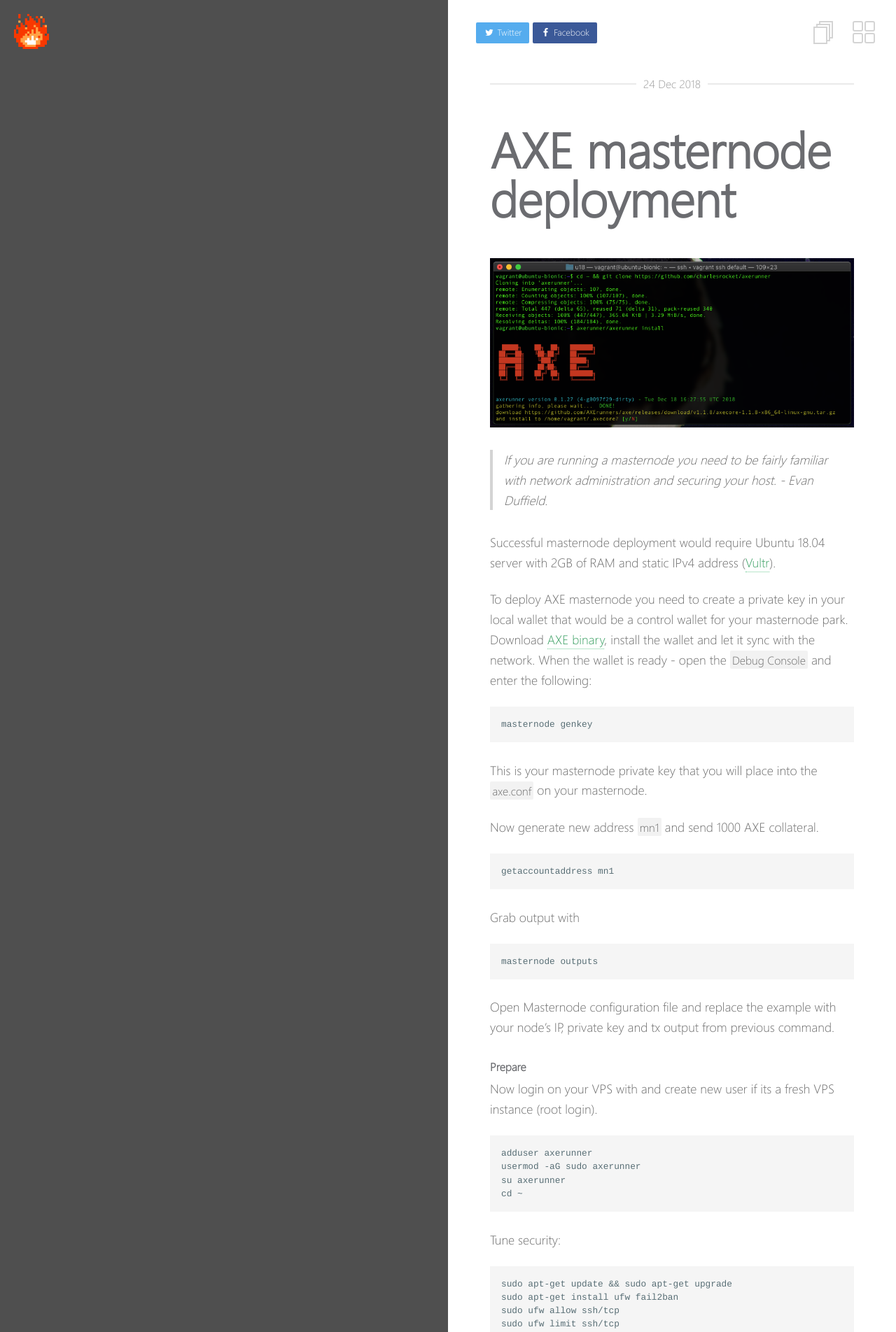
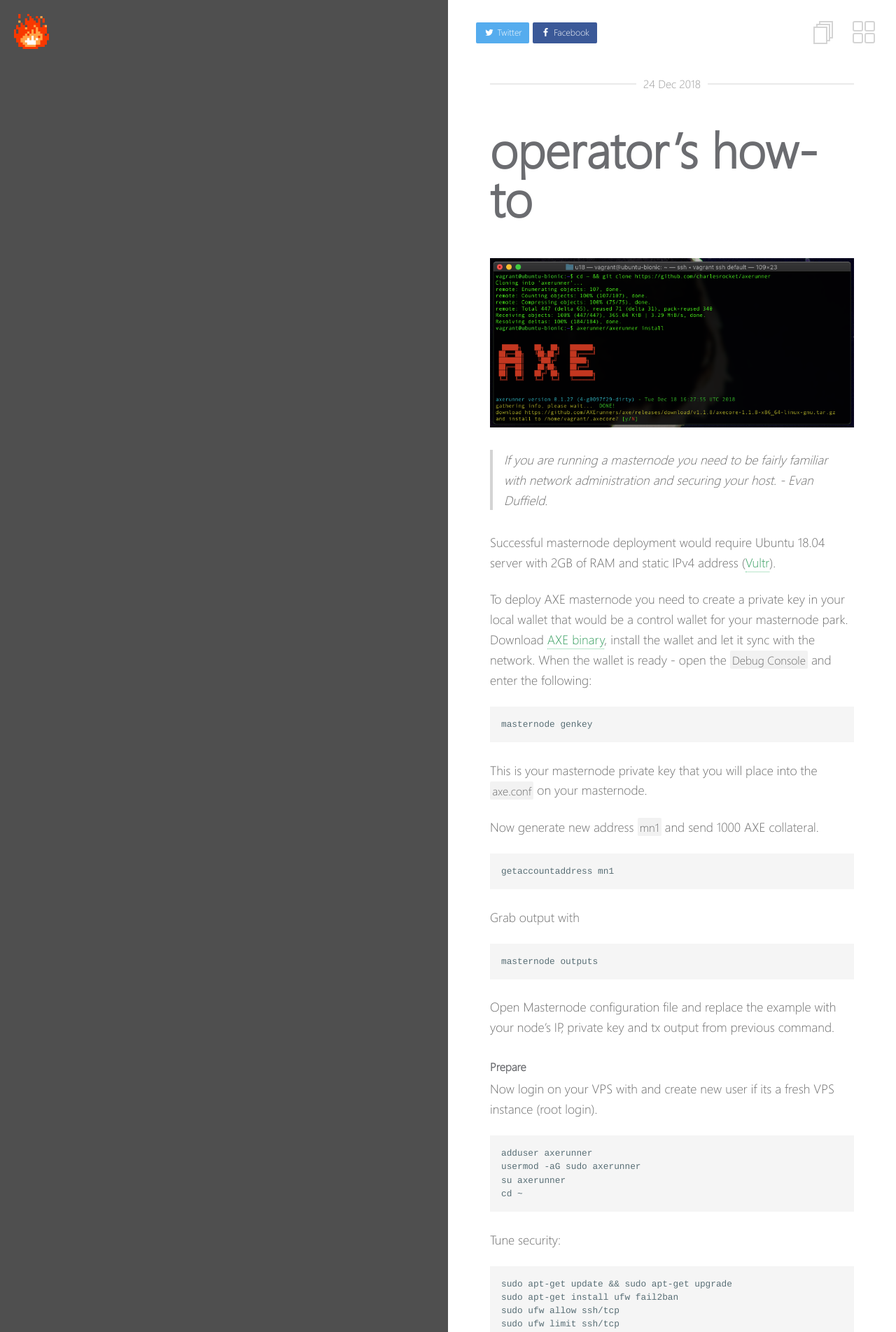
Before and after one commit to charlesrocket/charlesrocket.github.io, a Jekyll site: the page built from _posts/2018-12-24-axe-mn-deployment.md, in a window 1280 px wide. Shown: the top 1904 px of the page at 70% size. Built offline with Jekyll 4.4.1, drawn with Linux system fonts in a browser that asks for light colours.

Commit message:
edit subtitle

```diff
--- a/_posts/2018-12-24-axe-mn-deployment.md
+++ b/_posts/2018-12-24-axe-mn-deployment.md
@@ -9,7 +9,7 @@ tags:
   - mastermnode
   - vps
 ---
-# AXE masternode deployment
+# operator's how-to
 
 {% raw %}<img src="/images/axerunner-v0127.png" alt="axerunner-screenshot">{% endraw %}
 
```
